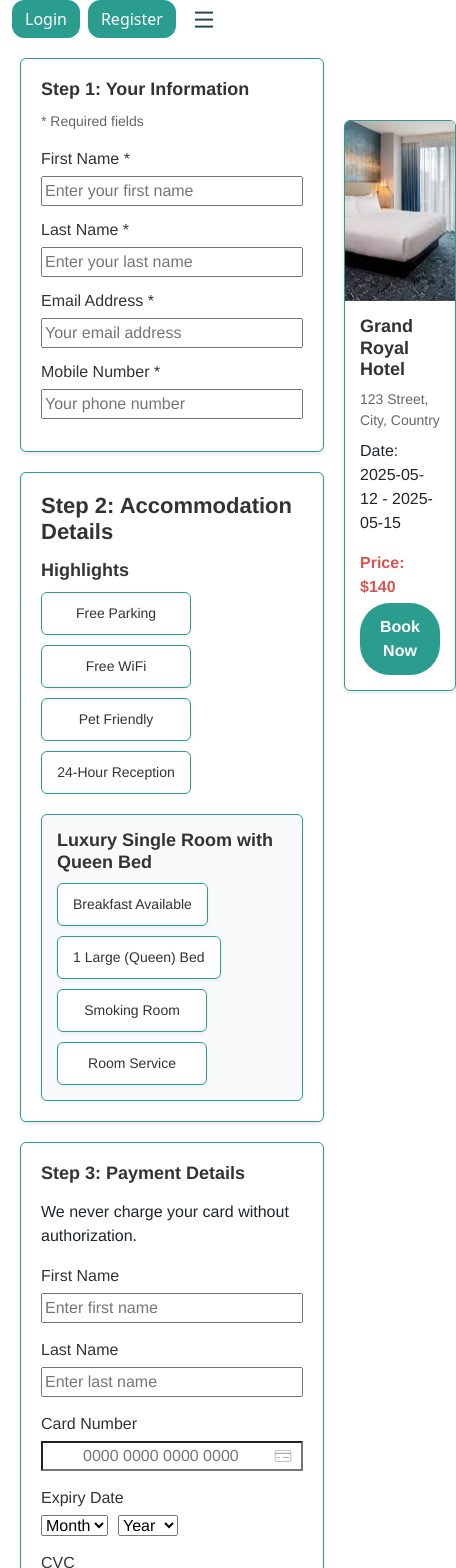
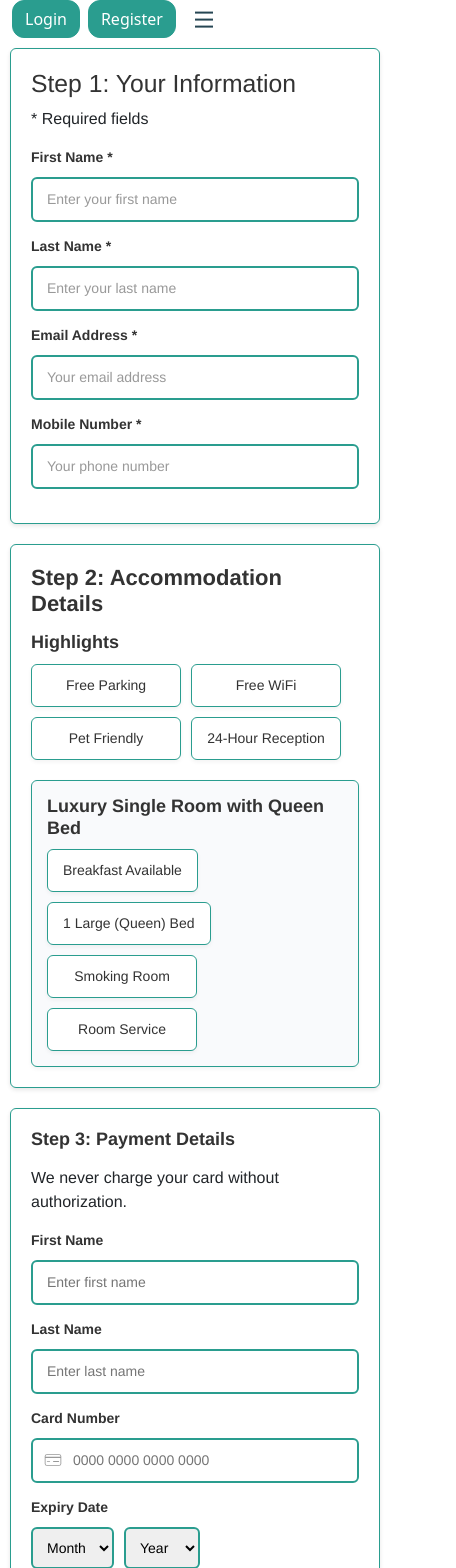
Before and after one commit to hasntezcan/HotelsRezervationSystem, a React (Vite) app: page /payment in a window 390 px wide. Shown: the top 1568 px of the page, 456 px wide, since content can reach past the window. Built offline with nearby package versions, Linux system fonts and the light colour scheme.

Commit message:
PaymentPageFinish(Front)

```diff
--- a/src/styles/PaymentPage.css
+++ b/src/styles/PaymentPage.css
@@ -68,46 +68,47 @@ label {
 }
 
 
+
 /************************************************
   PAYMENTNAME COMPONENT
 ************************************************/
-.PaymentName__container {
-  /* You can add "payment-box" if you want a uniform style */
-}
-
-.PaymentName__title {
-  font-size: 18px;
-  font-weight: bold;
-  margin-bottom: 10px;
-}
-
-.PaymentName__note {
-  font-size: 14px;
-  color: #666;
-  margin-bottom: 15px;
-}
-
 .PaymentName__form-group {
   display: flex;
   flex-direction: column;
-  margin-bottom: 12px;
+  margin-bottom: 14px;
+  gap: 4px;
 }
 
-.PaymentName__input {
-  max-width: 400px; /* Optional width limit */
-}
-
-.PaymentName__checkbox-group {
-  margin-top: 10px;
-  display: flex;
-  align-items: flex-start;
-  gap: 8px;
+/* Label stilleri */
+.PaymentName__form-group label {
+  font-weight: 600;
   font-size: 14px;
   color: #333;
 }
 
-.PaymentName__checkbox {
-  margin-top: 3px;
+/* Asıl metin kutusu (First Name, Last Name vb.) */
+.PaymentName__input {
+  display: block;
+  width: 100%;
+  max-width: 400px;       /* Genişlik kısıtlaması */
+  padding: 10px 14px;
+  font-size: 14px;
+  color: #333;
+  background-color: #fff;
+  border: 2px solid #2a9d8f;  /* Bordür rengi */
+  border-radius: 6px;
+  transition: border-color 0.2s, box-shadow 0.2s;
+}
+
+/* Odaklanıldığında (focus) efekt */
+.PaymentName__input:focus {
+  border-color: #21867a;
+  box-shadow: 0 0 4px rgba(33, 134, 122, 0.4);
+}
+
+.PaymentName__input::placeholder {
+  color: #999;
+  opacity: 1;
 }
 
 /************************************************
@@ -193,7 +194,7 @@ label {
   PAYMENTCARD COMPONENT
 ************************************************/
 .PaymentCard__container {
-  /* Uniform box style if desired */
+
 }
 
 /* Heading (Step 3: Payment Details) */
@@ -201,6 +202,7 @@ label {
   font-size: 18px;
   font-weight: bold;
   margin-bottom: 15px;
+  color: #333;
 }
 
 .PaymentCard__content {
@@ -222,58 +224,75 @@ label {
   padding: 15px;
   border: 1px solid #2a9d8f; /* CHANGED from #ddd */
   border-radius: 4px;
+  box-shadow: 0 2px 4px rgba(0,0,0,0.05); /* Hafif gölge eklendi */
 }
 
 /* Form Groups */
 .PaymentCard__form-group {
   display: flex;
   flex-direction: column;
-  margin-bottom: 15px;
+  margin-bottom: 14px;
+  gap: 4px; /* label ile input arasına ek boşluk */
 }
 
+
 .PaymentCard__label {
-  font-weight: 500;
-  margin-bottom: 5px;
+  font-weight: 600;
+  font-size: 14px;
+  color: #333;
+}
+.PaymentCard__input {
+  width: 100%;
+  max-width: 380px;  /* Dilediğiniz gibi ayarlayabilirsiniz */
+  padding: 10px 14px;
+  font-size: 14px;
+  color: #333;
+  background-color: #fff;
+  border: 2px solid #2a9d8f;
+  border-radius: 6px;
+  transition: border-color 0.2s, box-shadow 0.2s;
 }
 
 /* Credit Card Icon */
 .PaymentCard__input-wrapper--icon {
   position: relative;
+  display: inline-block;
+  width: 100%;
 }
 
 .PaymentCard__icon {
   position: absolute;
   top: 50%;
-  right: 10px;
-  left: auto;
+  left: 12px;         /* Sola yerleştirmek için değiştirdik */
   transform: translateY(-50%);
-  color: #aaa;
+  color: #999;
   font-size: 20px;
-  z-index: 2;
   pointer-events: none;
 }
 
 .PaymentCard__input--card {
-  position: relative;
-  z-index: 1;
   padding-left: 40px;
-  padding-right: 40px;
-  background-color: #fff;
 }
 
+.PaymentCard__input:focus {
+  border-color: #21867a;
+  box-shadow: 0 0 4px rgba(33, 134, 122, 0.4);
+}
 .PaymentCard__expiry-container {
   display: flex;
   gap: 10px;
 }
 
-.PaymentCard__select {
+.PaymentCard__select,
+.PaymentCard__cvc {
   width: auto;
   min-width: 60px;
-}
-
-.PaymentCard__cvc {
-  width: 80px;
-  max-width: 80px;
+  max-width: 88px;        /* Biraz daraltmak isterseniz */
+  padding: 10px;
+  border: 2px solid #2a9d8f;
+  border-radius: 6px;
+  font-size: 14px;
+  transition: border-color 0.2s, box-shadow 0.2s;
 }
 
 .PaymentCard__accepted-title {
@@ -292,6 +311,11 @@ label {
 .PaymentCard__logo {
   width: 50px;
   height: auto;
+}
+.PaymentCard__select:focus,
+.PaymentCard__cvc:focus {
+  border-color: #21867a;
+  box-shadow: 0 0 4px rgba(33, 134, 122, 0.4);
 }
 
 /************************************************
@@ -358,3 +382,53 @@ label {
 .myGreenBookNowButton:hover {
   background-color: #21867b; /* Darker shade for hover */
 }
+
+/************************************************
+  RESPONSIVE ADJUSTMENTS FOR MOBILE (max-width: 768px)
+************************************************/
+@media (max-width: 768px) {
+  /* Ana container: Mobilde tek sütun düzen */
+  .payment-layout {
+    flex-direction: column;    /* Yatay düzen yerine dikey düzen */
+    gap: 10px;                 /* Elemanlar arasındaki boşluk mobilde azaltıldı */
+    padding: 10px;             /* Kenar boşlukları daraltıldı */
+  }
+
+  /* Form içerik alanı: Tam genişlik */
+  .payment-content {
+    width: 100%;
+    margin: 0 auto;            /* Ortalanmış görünüm */
+  }
+
+  /* Ödeme özeti (sidebar): Artık sticky değil, en alta yerleşir */
+  .payment-sidebar {
+    position: static;          /* Sticky kaldırıldı */
+    width: 100%;
+    margin-top: 20px;          /* Form ile arasında boşluk bırakıldı */
+    top: auto;
+  }
+
+  /* Input elemanları: Mobilde container genişliğine uyum sağlar */
+  .PaymentName__input,
+  .PaymentCard__input {
+    max-width: 400px;          /* Varsayılan genişlik korunur */
+    width: 100%;               /* Container genişliğine uyum sağlar */
+  }
+
+  /* Ödeme ile alakalı uyarı varsa, mobilde gizlenir (örneğin: .odeme-uyarisi) */
+  .odeme-uyarisi {
+    display: none;
+  }
+}
+
+/************************************************
+  EXTRA RESPONSIVE ADJUSTMENTS FOR VERY SMALL SCREENS (max-width: 480px)
+************************************************/
+@media (max-width: 480px) {
+  /* İhtiyaca göre burada ekstra düzenlemeler yapabilirsiniz.
+     Örnek: inputların maksimum genişliğini yüzde 100 olarak ayarlamak */
+  .PaymentName__input,
+  .PaymentCard__input {
+    max-width: 100%;
+  }
+}
```
